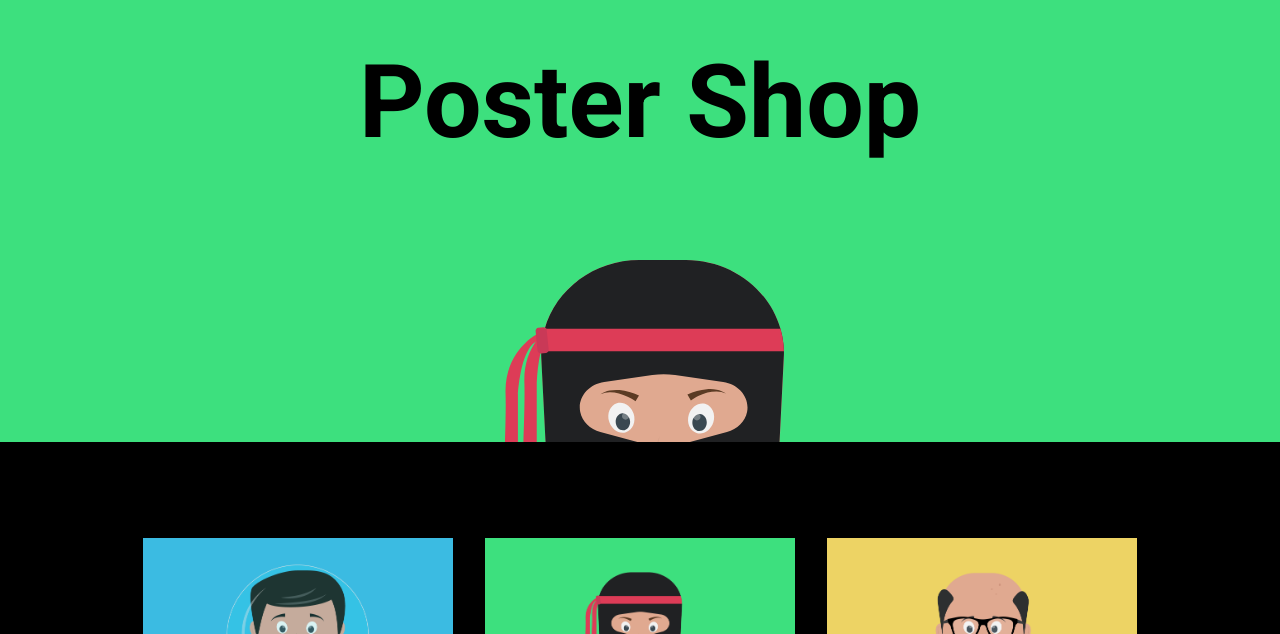
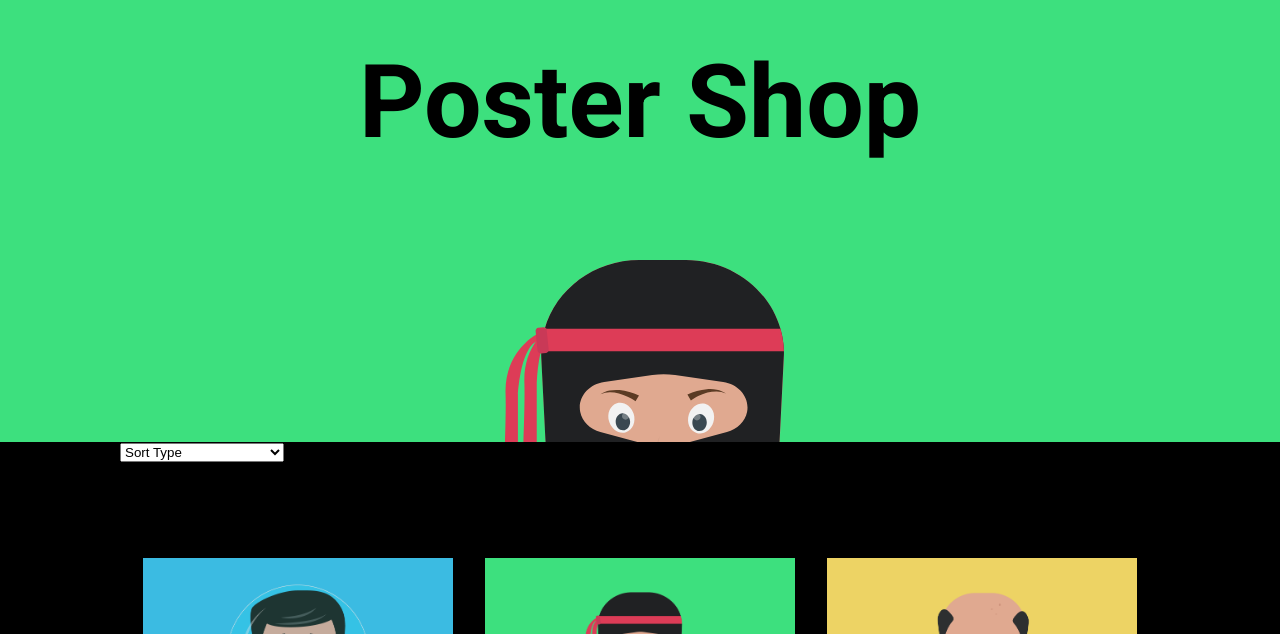
Before and after one commit to DanielPersson93/postershop, a Vue app: page / in a window 1280 px wide. Shown: the part 166-800 px from the top of the page. Built offline with nearby package versions, Linux system fonts and the light colour scheme; a web font is replaced by a local one.

Commit message:
add sorting function in multiple product view

```diff
--- a/src/views/Home.vue
+++ b/src/views/Home.vue
@@ -1,5 +1,12 @@
 <template>
   <div class="home">
+     <select v-model="sortType" v-on:change="sortItem()">
+        <option value="" disabled hidden>Sort Type</option>
+        <option value="Price lo->hi">Price lowest to highest</option>
+        <option value="Price hi->lo">Price highest to lowest</option>
+        <option value="rating hi->lo">Rating highest to lowest</option>
+        <option value="rating lo->hi">Rating lowest to highest</option>
+    </select>
     <div class="grid">
       <article
         class="card"
@@ -18,7 +25,27 @@
 </template>
 
 <script>
-export default {};
+export default {
+  data(){return{
+    sortType: ""
+  }},
+  methods: {
+            sortItem() {
+                if (this.sortType == 'Price lo->hi') {
+                    this.$store.state.posters = this.$store.state.posters.sort((prev, curr) => prev.price - curr.price);
+                }
+                if (this.sortType == 'Price hi->lo') {
+                    this.$store.state.posters = this.$store.state.posters.sort((prev, curr) => prev.price - curr.price).reverse();
+                }
+                if (this.sortType == 'rating hi->lo') {
+                    this.$store.state.posters = this.$store.state.posters.sort((prev, curr) => prev.rating - curr.rating).reverse();
+                }
+                if (this.sortType == 'rating lo->hi') {
+                    this.$store.state.posters = this.$store.state.posters.sort((prev, curr) => prev.rating - curr.rating);
+                }
+            }
+        }
+};
 </script>
 
 <style lang="scss" scoped>
```
